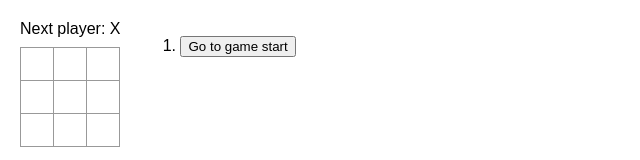
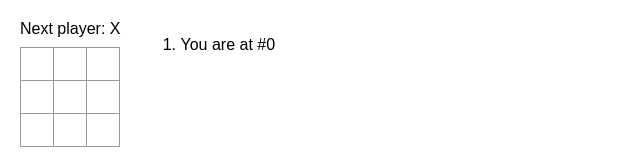
Before and after one commit to nishaYO/Tic-Tac-Toe-react, a React (Create React App) app in the folder src/: page / in a window 1280 px wide. Shown: the top 160 px of the page, without its empty margins (0-640 px from the left). Built offline with nearby package versions, Linux system fonts and the light colour scheme.

Commit message:
Last move changed from button to statement

```diff
--- a/src/App.js
+++ b/src/App.js
@@ -10,7 +10,6 @@ function Square({ value, onSquareClick }) {
     </button>
   );
 }
-
 function Board({ xIsNext, squares, onPlay }) {
   //handleCLick to execute when a square is clicked
   function handleClick(i) {
@@ -43,6 +42,7 @@ function Board({ xIsNext, squares, onPlay }) {
   return (
     <>
       <div className="status">{status}</div>
+
       <div className="board-row">
         <Square value={squares[0]} onSquareClick={() => handleClick(0)} />
         <Square value={squares[1]} onSquareClick={() => handleClick(1)} />
@@ -86,15 +86,18 @@ export default function Game() {
   const moves = history.map((squares, move) => {
     //the number of times this will run is the number of elements history has
     let description;
-    if (move > 0) {
-      description = 'Go to move #' + move;
-    } else {
-      description = 'Go to game start';
+    if (move === currentMove) {
+      description = 'You are at #' + move;
+    }
+    else if (move > 0) {
+      description = <button onClick={() => jumpTo(move)}>{'Go to move #' + move}</button>;
+    }
+    else {
+      description = <button onClick={() => jumpTo(move)}>{'Go to game start'}</button>;
     }
     return (
       <li key={move}>
-        <button onClick={() => jumpTo(move)}>{description}</button>
-        {/* selected button from the list becomes the current move */}
+        {description}
       </li>
     );
   });
```
Also changed, not shown: 1 other file (tests, documents, lock files or other folders).
